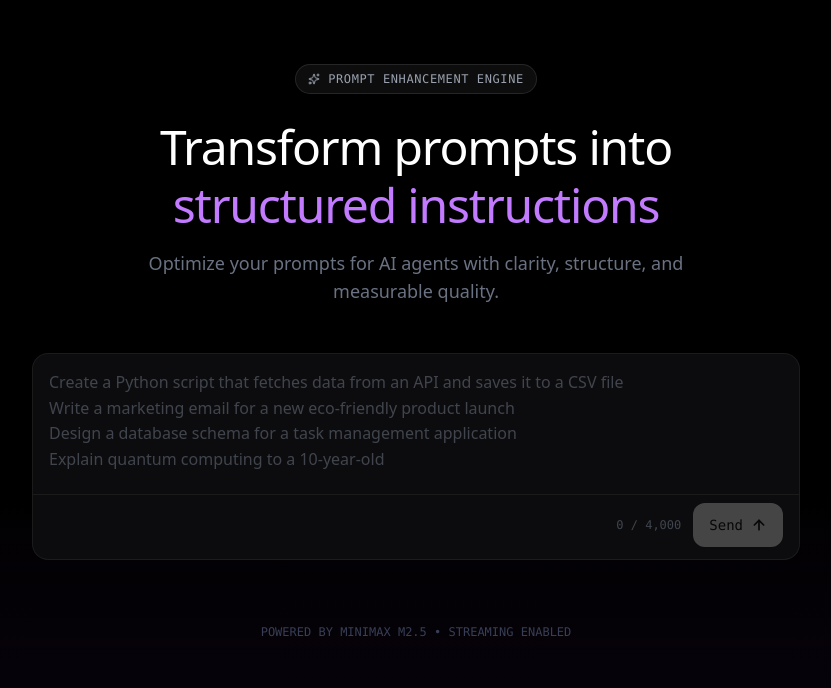
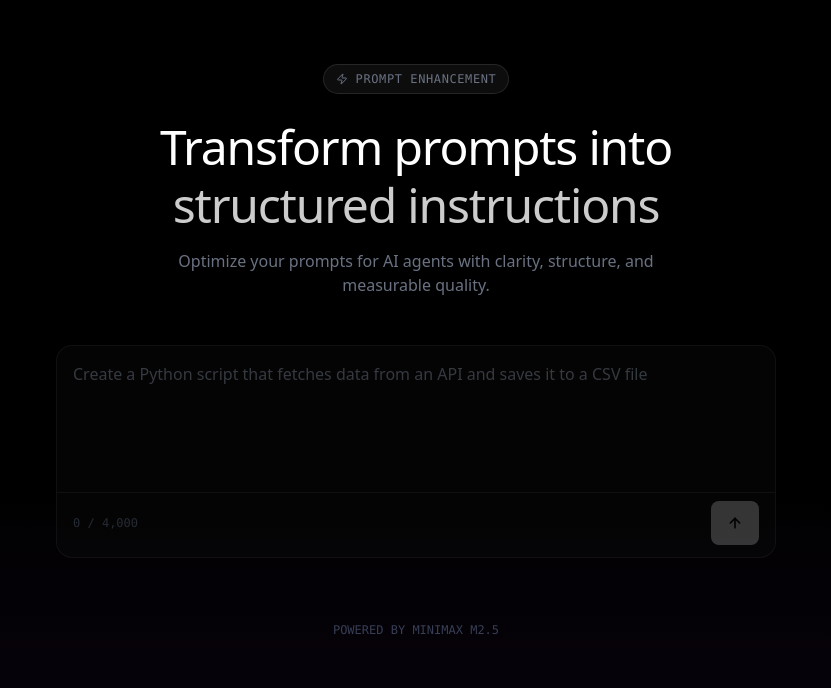
Before and after one commit to Heldinhow/prompt-enhancement-engine, a Next.js app in the folder frontend/: page / in a window 1280 px wide. Shown: the top 688 px of the page, without its empty margins (224-1055 px from the left). Built offline with nearby package versions, Linux system fonts and the light colour scheme.

Commit message:
feat: redesign UI with Factory.ai style and fix input bug
- Fix input not typing bug in auto-resize hook
- Apply Factory.ai design: minimal borders (white/10), translucent cards
- Add visual score bars for quality metrics
- Remove mode selector for cleaner UX
- Improve animations and typography

```diff
--- a/frontend/src/app/globals.css
+++ b/frontend/src/app/globals.css
@@ -73,8 +73,8 @@ body::before {
    ANIMATIONS
    ============================================ */
 @keyframes fade-in {
-  from { opacity: 0; }
-  to { opacity: 1; }
+  from { opacity: 0; transform: translateY(8px); }
+  to { opacity: 1; transform: translateY(0); }
 }
 
 @keyframes slide-in-from-top-2 {
--- a/frontend/src/app/page.tsx
+++ b/frontend/src/app/page.tsx
@@ -1,7 +1,7 @@
 'use client';
 
 import { useState, useRef, useEffect } from 'react';
-import { Sparkles, Copy, Check, Target, Brain, Wand2, FileText, Gauge } from 'lucide-react';
+import { Sparkles, Copy, Check, Target, Brain, Wand2, FileText, Gauge, Zap } from 'lucide-react';
 import { PromptInput } from '@/components/PromptInput';
 
 interface PromptScore {
@@ -21,24 +21,22 @@ interface PromptResponse {
 }
 
 const STATUS_MESSAGES = [
-  { key: 'Analyzing intent...', icon: Brain, color: 'text-blue-400' },
-  { key: 'Calling MiniMax M2.5...', icon: Wand2, color: 'text-purple-400' },
-  { key: 'Streaming response...', icon: FileText, color: 'text-amber-400' },
-  { key: 'Using template fallback...', icon: FileText, color: 'text-gray-400' },
-  { key: 'Generating template...', icon: FileText, color: 'text-gray-400' },
-  { key: 'Calculating quality score...', icon: Gauge, color: 'text-green-400' },
+  { key: 'Analyzing', icon: Brain, color: 'text-blue-400' },
+  { key: 'Calling', icon: Wand2, color: 'text-purple-400' },
+  { key: 'Streaming', icon: FileText, color: 'text-amber-400' },
+  { key: 'Template', icon: FileText, color: 'text-gray-400' },
+  { key: 'Generating', icon: FileText, color: 'text-gray-400' },
+  { key: 'Calculating', icon: Gauge, color: 'text-green-400' },
 ];
 
 const PLACEHOLDER_EXAMPLES = [
   "Create a Python script that fetches data from an API and saves it to a CSV file",
   "Write a marketing email for a new eco-friendly product launch",
   "Design a database schema for a task management application",
-  "Explain quantum computing to a 10-year-old",
 ];
 
 export default function Home() {
   const [input, setInput] = useState('');
-  const [mode] = useState('general');
   const [loading, setLoading] = useState(false);
   const [result, setResult] = useState<PromptResponse | null>(null);
   const [error, setError] = useState('');
@@ -46,15 +44,9 @@ export default function Home() {
 
   const [streamingContent, setStreamingContent] = useState('');
   const [currentStatus, setCurrentStatus] = useState('');
-  const [statusColor, setStatusColor] = useState('text-blue-400');
-  const [showTypingIndicator, setShowTypingIndicator] = useState(false);
+  const [statusColor, setStatusColor] = useState('text-gray-400');
 
   const streamingContentRef = useRef<HTMLPreElement>(null);
-  const [mounted, setMounted] = useState(false);
-
-  useEffect(() => {
-    setMounted(true);
-  }, []);
 
   useEffect(() => {
     if (streamingContentRef.current) {
@@ -70,7 +62,6 @@ export default function Home() {
     setResult(null);
     setStreamingContent('');
     setCurrentStatus('Initializing...');
-    setShowTypingIndicator(true);
 
     setTimeout(() => {
       document.getElementById('result-section')?.scrollIntoView({ behavior: 'smooth', block: 'start' });
@@ -80,7 +71,7 @@ export default function Home() {
       const response = await fetch('/api/enhance/stream', {
         method: 'POST',
         headers: { 'Content-Type': 'application/json' },
-        body: JSON.stringify({ input, mode }),
+        body: JSON.stringify({ input, mode: 'general' }),
       });
 
       if (!response.ok) throw new Error('Erro ao processar');
@@ -104,7 +95,7 @@ export default function Home() {
 
               if (data.type === 'status') {
                 setCurrentStatus(data.message);
-                const statusInfo = STATUS_MESSAGES.find(s => data.message.includes(s.key.split('...')[0]));
+                const statusInfo = STATUS_MESSAGES.find(s => data.message.includes(s.key));
                 if (statusInfo) {
                   setStatusColor(statusInfo.color);
                 }
@@ -112,10 +103,8 @@ export default function Home() {
                 setStreamingContent(prev => prev + data.content);
               } else if (data.type === 'complete') {
                 setResult(data);
-                setShowTypingIndicator(false);
               } else if (data.type === 'error') {
                 setError(data.error || 'Unknown error');
-                setShowTypingIndicator(false);
               }
             } catch {
               // Skip invalid JSON
@@ -125,7 +114,6 @@ export default function Home() {
       }
     } catch {
       setError('Falha ao processar. Tente novamente.');
-      setShowTypingIndicator(false);
     } finally {
       setLoading(false);
     }
@@ -157,31 +145,42 @@ export default function Home() {
   const isStreaming = loading && (streamingContent || currentStatus);
   const maxChars = 4000;
 
+  const ScoreBar = ({ label, value }: { label: string; value: number }) => (
+    <div className="flex items-center gap-3">
+      <span className="text-xs text-gray-500 w-24 shrink-0">{label}</span>
+      <div className="flex-1 h-1.5 bg-white/10 rounded-full overflow-hidden">
+        <div
+          className="h-full bg-white rounded-full transition-all duration-500 ease-out"
+          style={{ width: `${value}%` }}
+        />
+      </div>
+      <span className="text-xs text-gray-400 w-8 text-right">{value}%</span>
+    </div>
+  );
+
   return (
     <div className="min-h-screen bg-black text-white font-sans">
-      <div className="max-w-4xl mx-auto px-4 sm:px-6 py-8 sm:py-16">
+      <div className="max-w-3xl mx-auto px-6 py-16">
 
-        <div className="text-center mb-8 sm:mb-12">
-          <div className="inline-flex items-center gap-2 px-3 py-1.5 rounded-full bg-white/5 border border-white/10 text-xs text-gray-400 mb-5 sm:mb-6 font-mono tracking-wider">
-            <Sparkles className="w-3 h-3" />
-            PROMPT ENHANCEMENT ENGINE
+        {/* Header */}
+        <div className="text-center mb-12">
+          <div className="inline-flex items-center gap-2 px-3 py-1.5 rounded-full bg-white/5 border border-white/10 text-xs text-gray-500 mb-6 font-mono tracking-wider">
+            <Zap className="w-3 h-3" />
+            PROMPT ENHANCEMENT
           </div>
 
-          <h1 className="text-2xl sm:text-3xl md:text-4xl lg:text-5xl font-normal tracking-tight mb-3 sm:mb-4">
+          <h1 className="text-3xl sm:text-4xl md:text-5xl font-medium tracking-tight mb-4">
             Transform prompts into
             <br />
-            <span className="text-purple-400">structured instructions</span>
+            <span className="text-white/80">structured instructions</span>
           </h1>
-          <p className="text-gray-500 text-base sm:text-lg max-w-xl mx-auto px-2">
+          <p className="text-gray-500 text-base max-w-lg mx-auto">
             Optimize your prompts for AI agents with clarity, structure, and measurable quality.
           </p>
         </div>
 
-        {/* Input Section - Using PromptInput Component */}
-        <div
-          className={`mb-6 sm:mb-8 w-full transition-opacity duration-500 ${mounted ? 'opacity-100' : 'opacity-0'}`}
-          style={{ paddingBottom: 'env(safe-area-inset-bottom, 0px)' }}
-        >
+        {/* Input Section */}
+        <div className="mb-8 w-full">
           <PromptInput
             value={input}
             onChange={setInput}
@@ -193,118 +192,120 @@ export default function Home() {
           />
         </div>
 
-        {/* Processing Status Indicator */}
+        {/* Processing Status */}
         {loading && (
-          <div className="mb-6 p-4 rounded-lg bg-zinc-900/80 border border-white/10 animate-in fade-in slide-in-from-top-2 duration-300">
+          <div className="mb-6 p-4 rounded-xl bg-white/[0.03] border border-white/5">
             <div className="flex items-center gap-3">
-              <div className={`p-2.5 rounded-full bg-white/10 ${statusColor}`}>
-                {loading && (
-                  <div className="w-5 h-5">
-                    <svg className="animate-spin w-5 h-5" viewBox="0 0 24 24" fill="none">
-                      <circle className="opacity-25" cx="12" cy="12" r="10" stroke="currentColor" strokeWidth="3" />
-                      <path className="opacity-75" fill="currentColor" d="M4 12a8 8 0 018-8V0C5.373 0 0 5.373 0 12h4z" />
-                    </svg>
-                  </div>
-                )}
-              </div>
-
-              <div className="flex-1">
-                <div className="text-xs font-mono text-gray-500 mb-1">PROCESSING</div>
-                <div className={`text-sm font-mono ${statusColor} flex items-center gap-2`}>
-                  {showTypingIndicator && (
-                    <span className="flex gap-0.5">
-                      <span className="w-1.5 h-1.5 bg-current rounded-full animate-bounce" style={{ animationDelay: '0ms' }} />
-                      <span className="w-1.5 h-1.5 bg-current rounded-full animate-bounce" style={{ animationDelay: '150ms' }} />
-                      <span className="w-1.5 h-1.5 bg-current rounded-full animate-bounce" style={{ animationDelay: '300ms' }} />
-                    </span>
-                  )}
-                  {currentStatus || 'Starting...'}
-                </div>
-              </div>
-
-              <div className="hidden sm:block w-28 h-1.5 bg-white/10 rounded-full overflow-hidden">
-                <div
-                  className="h-full bg-purple-400 transition-all duration-300 ease-out"
-                  style={{
-                    width: showTypingIndicator ? '60%' : '100%',
-                    animation: showTypingIndicator ? 'pulse 1.5s ease-in-out infinite' : 'none'
-                  }}
-                />
-              </div>
+              <div className={`w-2 h-2 rounded-full ${statusColor.replace('text-', 'bg-')} animate-pulse`} />
+              <span className={`text-sm font-mono ${statusColor}`}>
+                {currentStatus || 'Processing...'}
+              </span>
             </div>
           </div>
         )}
 
         {/* Error */}
         {error && (
-          <div className="mb-6 p-4 rounded-lg bg-red-500/10 border border-red-500/20 text-red-400 text-sm font-mono animate-in fade-in slide-in-from-top-2">
+          <div className="mb-6 p-4 rounded-xl bg-red-500/10 border border-red-500/20 text-red-400 text-sm">
             <span className="font-semibold">Error:</span> {error}
           </div>
         )}
 
-        {/* Streaming Content Preview */}
+        {/* Streaming Preview */}
         {isStreaming && streamingContent && (
-          <div className="mb-6 border border-purple-500/20 rounded-xl overflow-hidden animate-in fade-in duration-300" id="result-section">
-            <div className="flex items-center justify-between px-4 py-3 border-b border-purple-500/20 bg-purple-500/5">
-              <span className="text-xs font-mono text-purple-400 flex items-center gap-2">
-                <span className="w-2 h-2 bg-purple-400 rounded-full animate-pulse" />
-                STREAMING PREVIEW
-              </span>
-              <span className="text-xs font-mono text-gray-500">
-                {streamingContent.length} chars
+          <div className="mb-6 border border-white/10 rounded-xl overflow-hidden" id="result-section">
+            <div className="px-4 py-2 border-b border-white/5 bg-white/[0.02]">
+              <span className="text-xs font-mono text-gray-500 flex items-center gap-2">
+                <span className="w-1.5 h-1.5 bg-white/40 rounded-full animate-pulse" />
+                GENERATING
               </span>
             </div>
             <pre
               ref={streamingContentRef}
-              className="p-4 text-xs sm:text-sm font-mono text-gray-300 whitespace-pre-wrap leading-relaxed max-h-64 overflow-y-auto custom-scrollbar"
+              className="p-4 text-sm font-mono text-gray-300 whitespace-pre-wrap leading-relaxed max-h-64 overflow-y-auto custom-scrollbar"
             >
               {streamingContent}
-              <span className="inline-block w-0.5 h-4 bg-purple-400 animate-pulse ml-0.5" />
+              <span className="inline-block w-0.5 h-4 bg-white/60 animate-pulse ml-0.5" />
             </pre>
           </div>
         )}
 
-        {/* Final Result - Only Optimized Prompt */}
+        {/* Final Result */}
         {result && !loading && (
           <div className="space-y-4 animate-in fade-in slide-in-from-bottom-4 duration-500" id="result-section">
 
-            {/* Optimized Prompt Section - Only content shown */}
-            <div className="border border-white/10 rounded-xl overflow-hidden bg-zinc-900/50">
-              <div className="flex items-center justify-between px-4 sm:px-5 py-3 border-b border-white/10 bg-white/5">
+            {/* Optimized Prompt Card */}
+            <div className="border border-white/10 rounded-xl overflow-hidden bg-white/[0.03]">
+              <div className="flex items-center justify-between px-5 py-3 border-b border-white/5 bg-white/[0.02]">
                 <div className="flex items-center gap-3">
-                  <div className="p-2 rounded-lg bg-purple-500/20">
-                    <Target className="w-5 h-5 text-purple-400" />
-                  </div>
-                  <span className="text-xs font-mono text-gray-400 uppercase tracking-wider">Optimized Prompt</span>
+                  <Target className="w-4 h-4 text-white/60" />
+                  <span className="text-xs font-mono text-gray-500 uppercase tracking-wider">Optimized Prompt</span>
                 </div>
                 <button
                   onClick={() => copyToClipboard(result.optimized_prompt, 'optimized')}
-                  className="flex items-center gap-2 text-xs font-mono text-gray-500 hover:text-white min-h-[40px] px-3 py-2 rounded-lg hover:bg-white/10 transition-colors"
+                  className="flex items-center gap-2 text-xs text-gray-500 hover:text-white transition-colors px-3 py-1.5 rounded-lg hover:bg-white/5"
                 >
                   {copied === 'optimized' ? (
                     <>
-                      <Check className="w-4 h-4 text-emerald-400" />
-                      <span className="text-emerald-400">Copied!</span>
+                      <Check className="w-3.5 h-3.5 text-emerald-400" />
+                      <span className="text-emerald-400">Copied</span>
                     </>
                   ) : (
                     <>
-                      <Copy className="w-4 h-4" />
+                      <Copy className="w-3.5 h-3.5" />
                       Copy
                     </>
                   )}
                 </button>
               </div>
-              <pre className="p-4 sm:p-5 text-sm font-mono text-gray-300 whitespace-pre-wrap leading-relaxed max-h-96 overflow-y-auto custom-scrollbar">
+              <pre className="p-5 text-sm font-mono text-gray-300 whitespace-pre-wrap leading-relaxed max-h-80 overflow-y-auto custom-scrollbar">
                 {result.optimized_prompt}
               </pre>
             </div>
+
+            {/* Score Card */}
+            {result.score && (
+              <div className="border border-white/10 rounded-xl overflow-hidden bg-white/[0.03]">
+                <div className="flex items-center gap-3 px-5 py-3 border-b border-white/5 bg-white/[0.02]">
+                  <Sparkles className="w-4 h-4 text-white/60" />
+                  <span className="text-xs font-mono text-gray-500 uppercase tracking-wider">Quality Score</span>
+                  <span className="ml-auto text-lg font-mono text-white">{result.score.final_score}%</span>
+                </div>
+                <div className="p-5 space-y-4">
+                  <ScoreBar label="Clarity" value={result.score.clarity} />
+                  <ScoreBar label="Specificity" value={result.score.specificity} />
+                  <ScoreBar label="Executability" value={result.score.executability} />
+                  <ScoreBar label="Structure" value={result.score.structure} />
+                </div>
+              </div>
+            )}
+
+            {/* Improvements Applied */}
+            {result.improvements_applied && result.improvements_applied.length > 0 && (
+              <div className="border border-white/10 rounded-xl overflow-hidden bg-white/[0.03]">
+                <div className="flex items-center gap-3 px-5 py-3 border-b border-white/5 bg-white/[0.02]">
+                  <Zap className="w-4 h-4 text-white/60" />
+                  <span className="text-xs font-mono text-gray-500 uppercase tracking-wider">Improvements</span>
+                </div>
+                <div className="p-5 flex flex-wrap gap-2">
+                  {result.improvements_applied.map((improvement, idx) => (
+                    <span
+                      key={idx}
+                      className="px-3 py-1.5 text-xs font-mono text-gray-400 bg-white/5 rounded-lg border border-white/5"
+                    >
+                      {improvement}
+                    </span>
+                  ))}
+                </div>
+              </div>
+            )}
           </div>
         )}
 
         {/* Footer */}
-        <div className="mt-12 sm:mt-16 text-center">
+        <div className="mt-16 text-center">
           <p className="text-xs font-mono text-gray-700">
-            POWERED BY MINIMAX M2.5 • STREAMING ENABLED
+            POWERED BY MINIMAX M2.5
           </p>
         </div>
       </div>
--- a/frontend/src/components/PromptInput.tsx
+++ b/frontend/src/components/PromptInput.tsx
@@ -1,6 +1,6 @@
 'use client';
 
-import { useState, useRef, useCallback, useEffect, KeyboardEvent } from 'react';
+import { useRef, useCallback, useState, KeyboardEvent } from 'react';
 import { ArrowUp } from 'lucide-react';
 import { useAutoResizeTextarea } from '@/hooks/useAutoResizeTextarea';
 
@@ -14,8 +14,8 @@ interface PromptInputProps {
   placeholderExamples?: string[];
 }
 
-const MIN_HEIGHT = 120;
-const MAX_HEIGHT = 240;
+const MIN_HEIGHT = 140;
+const MAX_HEIGHT = 280;
 
 export function PromptInput({
   value,
@@ -28,32 +28,22 @@ export function PromptInput({
 }: PromptInputProps) {
   const textareaRef = useRef<HTMLTextAreaElement>(null);
   const [isFocused, setIsFocused] = useState(false);
-  const [isMobile, setIsMobile] = useState(false);
 
   useAutoResizeTextarea(textareaRef, value, {
     minHeight: MIN_HEIGHT,
     maxHeight: MAX_HEIGHT,
   });
 
-  useEffect(() => {
-    const checkMobile = () => setIsMobile(window.innerWidth < 640);
-    checkMobile();
-    window.addEventListener('resize', checkMobile);
-    return () => window.removeEventListener('resize', checkMobile);
-  }, []);
-
   const handleKeyDown = useCallback(
     (e: KeyboardEvent<HTMLTextAreaElement>) => {
-      if (isMobile) return;
-
-      if (e.key === 'Enter' && !e.shiftKey) {
+      if (e.key === 'Enter' && !e.shiftKey && !e.metaKey && !e.ctrlKey) {
         e.preventDefault();
         if (!disabled && !loading && value.trim()) {
           onSubmit();
         }
       }
     },
-    [isMobile, disabled, loading, value, onSubmit]
+    [disabled, loading, value, onSubmit]
   );
 
   const handleChange = useCallback(
@@ -70,20 +60,16 @@ export function PromptInput({
 
   const getPlaceholder = () => {
     if (placeholderExamples && placeholderExamples.length > 0) {
-      return isMobile
-        ? placeholderExamples[0]
-        : placeholderExamples.join('\n');
+      return placeholderExamples[0];
     }
-    return isMobile
-      ? 'Describe what you want...'
-      : 'Create a SaaS landing page...\nGenerate a growth strategy...\nWrite a Python automation script...';
+    return 'Describe what you want AI to do...';
   };
 
   const getCharCounterColor = () => {
     const percentage = (charCount / maxChars) * 100;
     if (percentage >= 95) return 'text-red-400';
     if (percentage >= 80) return 'text-yellow-400';
-    return 'text-gray-500';
+    return 'text-gray-600';
   };
 
   return (
@@ -91,20 +77,16 @@ export function PromptInput({
       className={`
         w-full max-w-3xl mx-auto
         relative
-        bg-zinc-900/80
+        bg-white/[0.03]
         border rounded-2xl
         transition-all duration-200 ease-out
-        backdrop-blur-sm
-        ${disabled || loading ? 'opacity-60' : ''}
+        ${disabled || loading ? 'opacity-50' : ''}
         ${
           isFocused
-            ? 'border-purple-500 ring-2 ring-purple-500/20'
-            : 'border-white/10 hover:border-white/20'
+            ? 'border-white/20 ring-1 ring-white/10'
+            : 'border-white/5'
         }
       `}
-      style={{
-        paddingBottom: isMobile ? 'calc(16px + env(safe-area-inset-bottom))' : undefined,
-      }}
     >
       <textarea
         ref={textareaRef}
@@ -129,12 +111,11 @@ export function PromptInput({
           ${disabled ? 'cursor-not-allowed' : 'cursor-text'}
         `}
         style={{ minHeight: MIN_HEIGHT }}
-        rows={3}
+        rows={4}
       />
 
-      <div className="flex items-center justify-end px-4 pb-3 pt-2 border-t border-white/5">
-        <div className="flex items-center gap-3">
-          <span className={`text-xs font-mono ${getCharCounterColor()} hidden sm:block`}>
+      <div className="flex items-center justify-between px-4 pb-3 pt-2 border-t border-white/5">
+        <span className={`text-xs font-mono ${getCharCounterColor()}`}>
           {charCount.toLocaleString()} / {maxChars.toLocaleString()}
         </span>
 
@@ -143,10 +124,10 @@ export function PromptInput({
           disabled={disabled || loading || !value.trim()}
           className={`
             flex items-center justify-center
-              min-h-[44px] min-w-[44px] px-4
+            h-9 px-4
             bg-white text-black
-              rounded-xl
-              font-mono text-sm font-medium
+            rounded-lg
+            font-medium text-sm
             transition-all duration-150
             hover:bg-gray-200
             active:scale-[0.98]
@@ -155,19 +136,12 @@ export function PromptInput({
           `}
         >
           {loading ? (
-              <div className="flex items-center gap-2">
             <div className="w-4 h-4 border-2 border-black/20 border-t-black rounded-full animate-spin" />
-                <span className="hidden sm:inline">Processing</span>
-              </div>
           ) : (
-              <>
-                <span className="hidden sm:inline mr-2">Send</span>
             <ArrowUp className="w-4 h-4" strokeWidth={2.5} />
-              </>
           )}
         </button>
       </div>
     </div>
-    </div>
   );
 }
```
Also changed, not shown: frontend/src/hooks/useAutoResizeTextarea.ts (+6 -12 lines). Lines whose indentation alone changed are shown as unchanged.
